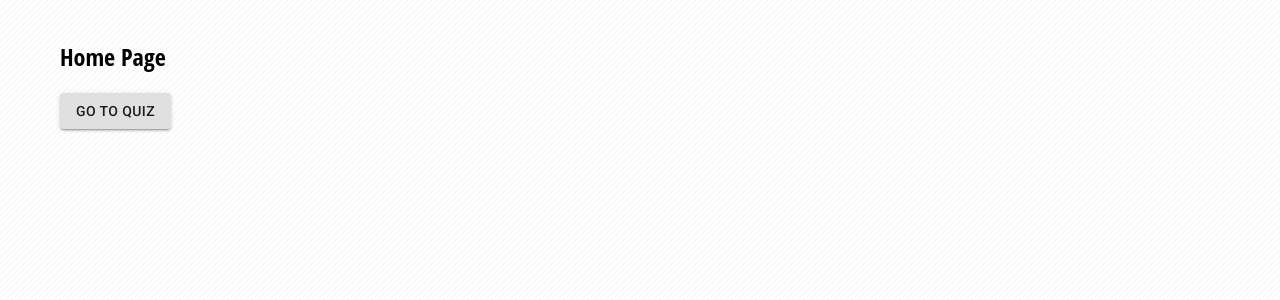
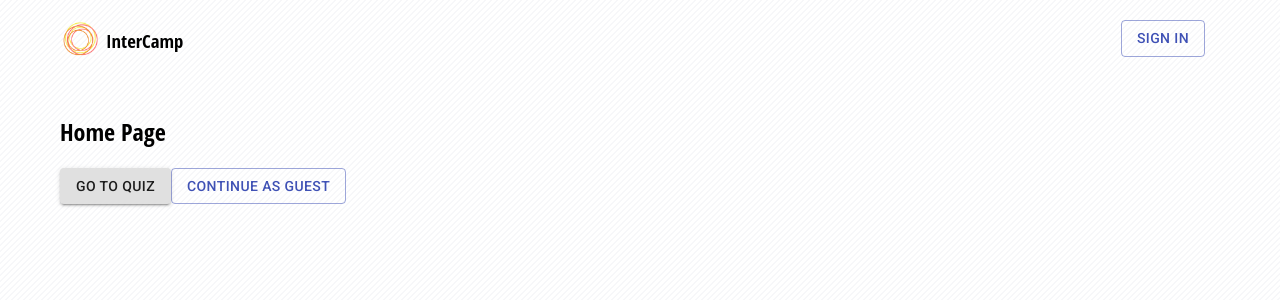
Before and after one commit to Inter-Camp/InterCamp, a React (Create React App) app: page / in a window 1280 px wide. Shown: the top 300 px of the page. Built offline with nearby package versions, Linux system fonts and the light colour scheme.

Commit message:
created a header component, linked it to the App

```diff
--- a/src/App.js
+++ b/src/App.js
@@ -5,11 +5,13 @@
 import ChooseQuizPage from './pages/choose-quiz/choose-quiz.component';
 import HomePage from './pages/home/home-page.component';
 import QuizPage from './pages/quiz/quiz-page.component';
+import Header from './components/header/header.component';
 
 
 function App() {
   return (
     <div>
+      <Header />
       <Switch>
         <Route exact path='/' component={HomePage} />
         <Route exact path='/quiz' component={ChooseQuizPage} />
--- /dev/null
+++ b/src/components/header/header.component.jsx
@@ -0,0 +1,26 @@
+import React from "react";
+import { Link } from "react-router-dom";
+import "./header.styles.scss";
+import Logo from "../../assets/logo.png";
+import { Button } from "@material-ui/core";
+
+
+const Header = () => {
+  return (
+    <div className="header">
+      <Link className="logo-container" to="/">
+        <img className="logo-image" src={Logo} alt="website logo" />
+        <h3 className="website-name">InterCamp</h3>
+      </Link>
+      <div className="buttons-container">
+        <Link className="option" to="/signin">
+          <Button color="primary" variant="outlined">
+            SIGN IN
+          </Button>
+        </Link>
+
+      </div>
+    </div>
+  );
+};
+export default Header;
--- /dev/null
+++ b/src/components/header/header.styles.scss
@@ -0,0 +1,32 @@
+.header {
+    height: 70px;
+    width: 100%;
+    display: flex;
+    justify-content: space-between;
+    margin-bottom: 25px;
+
+    .logo-container {
+        display: flex;
+        align-items: center;
+        height: 40px;
+        width: 40px;
+
+        .logo-image{
+            height: 100%;
+            padding-right: 6px;
+        }
+    }
+
+    .options {
+        width: 50%;
+        height: 100%;
+        display: flex;
+        align-items: center;
+        justify-content: flex-end;
+    }
+
+    .option {
+        padding: 10px 15px;
+        cursor: pointer;
+    }
+}
--- a/src/pages/home/home-page.component.jsx
+++ b/src/pages/home/home-page.component.jsx
@@ -2,6 +2,7 @@
 import "./home-page.styles.scss";
 import { Link } from "react-router-dom";
 import CustomButton from "../../components/custom-button/custom-button.component";
+import { Button } from "@material-ui/core";
 
 const HomePage = () => {
   return (
@@ -10,6 +11,11 @@
       <Link className="go-to-quiz" to="/quiz">
         <CustomButton>Go To Quiz</CustomButton>
       </Link>
+      <Link className="option" to="/quiz">
+        <Button color="primary" variant="outlined">
+          CONTINUE AS GUEST
+        </Button>
+      </Link>
     </div>
   );
 };
```
